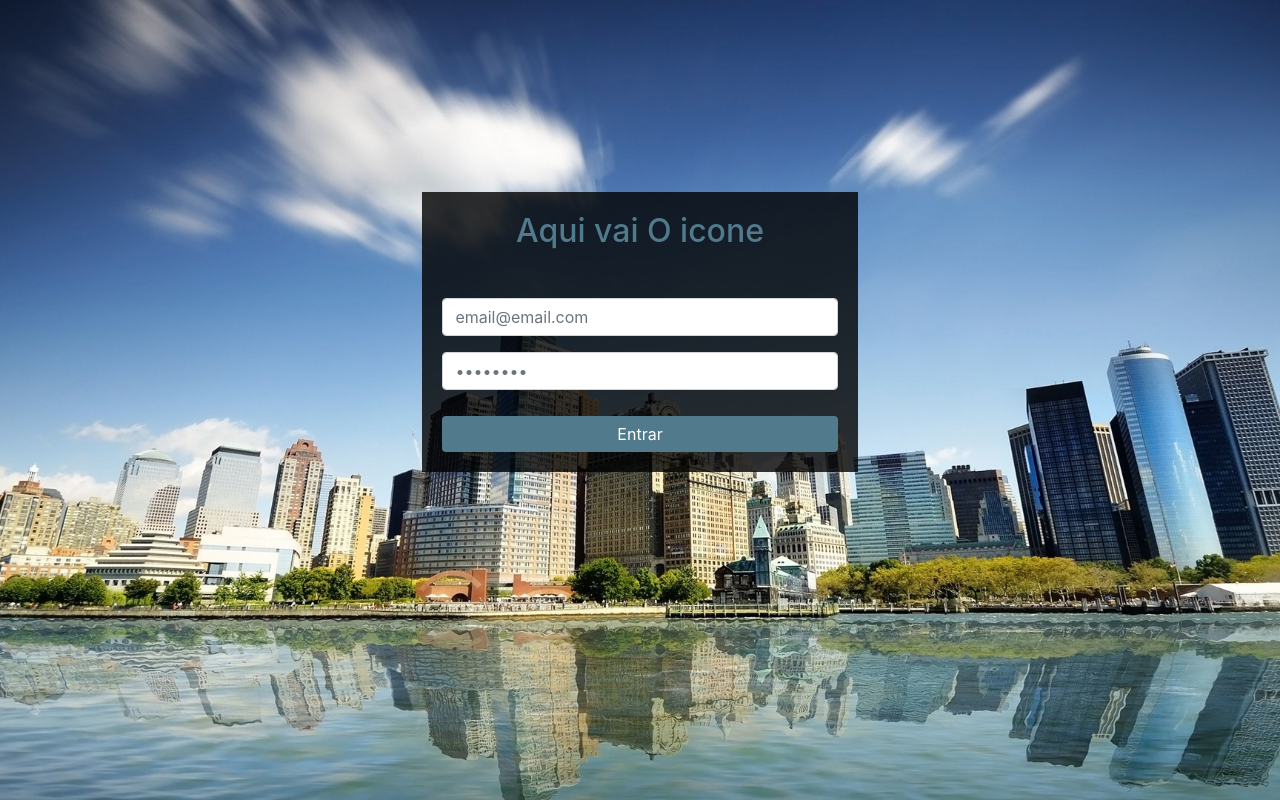
After one commit to mlanes/Imobiliaria, a PHP site: page /login.html in a window 1280 px wide. The commit adds this page. Run offline with PHP 8.4, Linux system fonts and the light colour scheme; some libraries are stand-ins or nearby versions.

Commit message:
Estrutura Login

```diff
--- /dev/null
+++ b/Front/login.html
@@ -0,0 +1,39 @@
+<!DOCTYPE html>
+<html lang="en">
+
+<head>
+    <meta charset="UTF-8">
+    <meta name="viewport" content="width=device-width, initial-scale=1.0">
+    <meta http-equiv="X-UA-Compatible" content="ie=edge">
+
+    <link rel="stylesheet" href="node_modules/bootstrap/dist/css/bootstrap.min.css">
+    <link rel="stylesheet" href="https://maxcdn.bootstrapcdn.com/font-awesome/4.5.0/css/font-awesome.min.css">
+    <link rel="stylesheet" href="style/style.css">
+
+    <title>Imobiliária :: Login</title>
+</head>
+
+<body>
+    <div class="bg-login">
+        <div class="modal-login painel">
+            <h2 class="icon-imobiliaria text-center">Aqui vai O icone</h2>
+            <div class="mt-5">
+                <div class="form-group">
+                    <input type="text" class="form-control" id="username" placeholder="email@email.com" required name="login">
+                </div>
+
+                <div class="form-group">
+                    <input type="password" class="form-control" id="pwd" placeholder="••••••••" required name="senha">
+                </div>
+
+                <button type="button" href="dashboard.html" class="btn botaoLogin">Entrar</button>
+            </div>
+        </div>
+    </div>
+</body>
+<script src="node_modules/jquery/dist/jquery.js"></script>
+<script src="node_modules/popper.js/dist/popper.js"></script>
+<script src="node_modules/bootstrap/dist/js/bootstrap.js"></script>
+<style src="script/index.js"></style>
+
+</html>
--- a/Front/style/style.css
+++ b/Front/style/style.css
@@ -1,3 +1,37 @@
+.bg-login{
+   position: absolute;
+    width: 100%;
+    height: 100%;
+    background-image: url("../assets/bg-log.jpg");
+    background-size: cover;
+    background-repeat: no-repeat;
+    background-position: center;
+
+}
+.modal-login{
+   margin-top: 15%;
+   margin-left: 33%;
+   margin-right: 33%;
+}
+.painel{
+   padding: 20px;
+   background-color: rgba(0, 0, 0, .8);
+}
+.botaoLogin{
+   margin-top: 10px;
+   width: 100%;
+   background-color: rgb(81, 122, 141);
+   color: white;
+   border: 0;
+   transition: background-color 1s;
+}
+.botaoLogin:hover{
+   background-color: rgb(106, 159, 184);
+}
+h2{
+   color: rgb(81, 122, 141);
+}
+/*Menu Lateral*/
 .nav-pills > li > a {
     border-radius: 0;
  }
```
Also changed, not shown: Front/assets/bg-log.jpg (added), Front/dashboard.html (renamed from Front/index.html).
